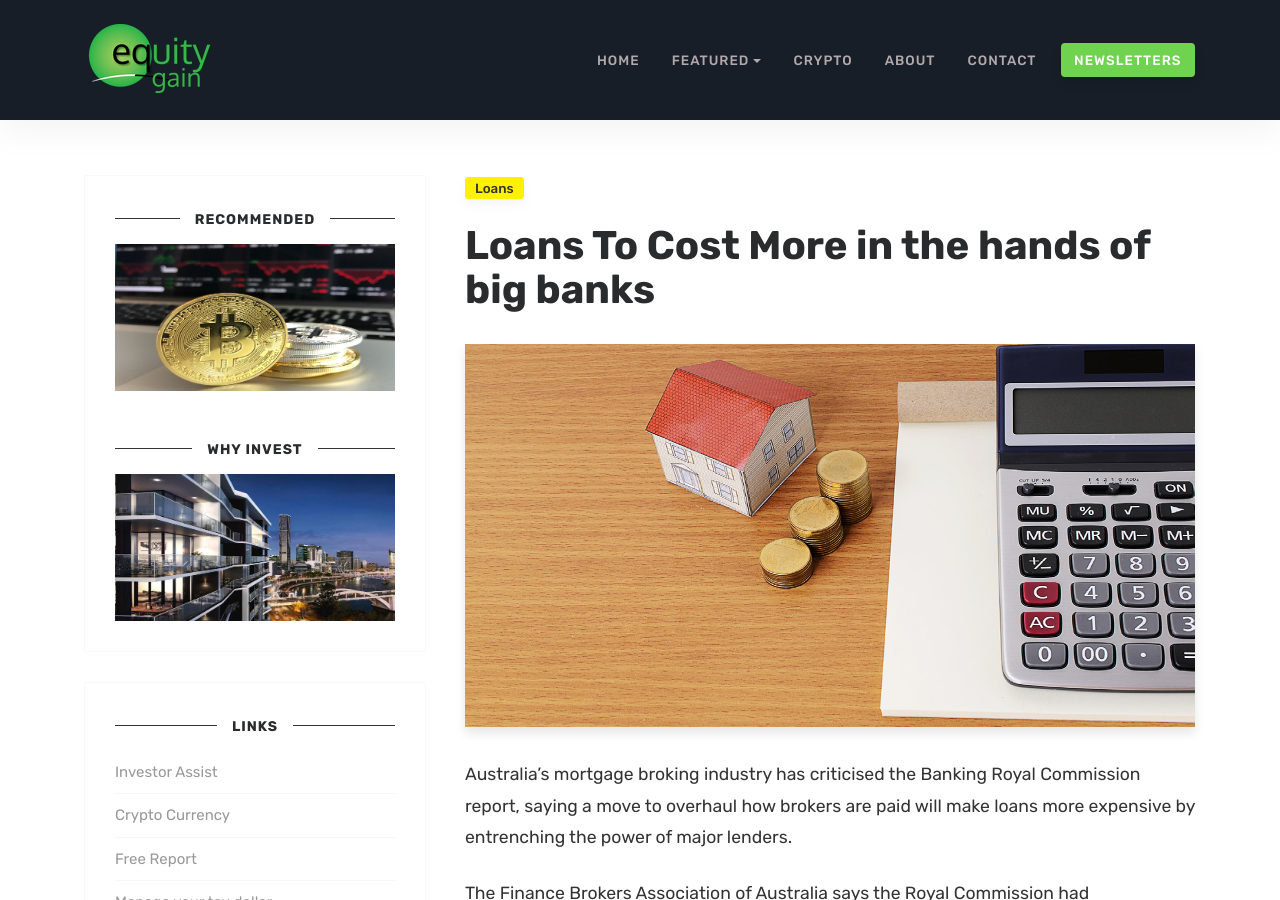
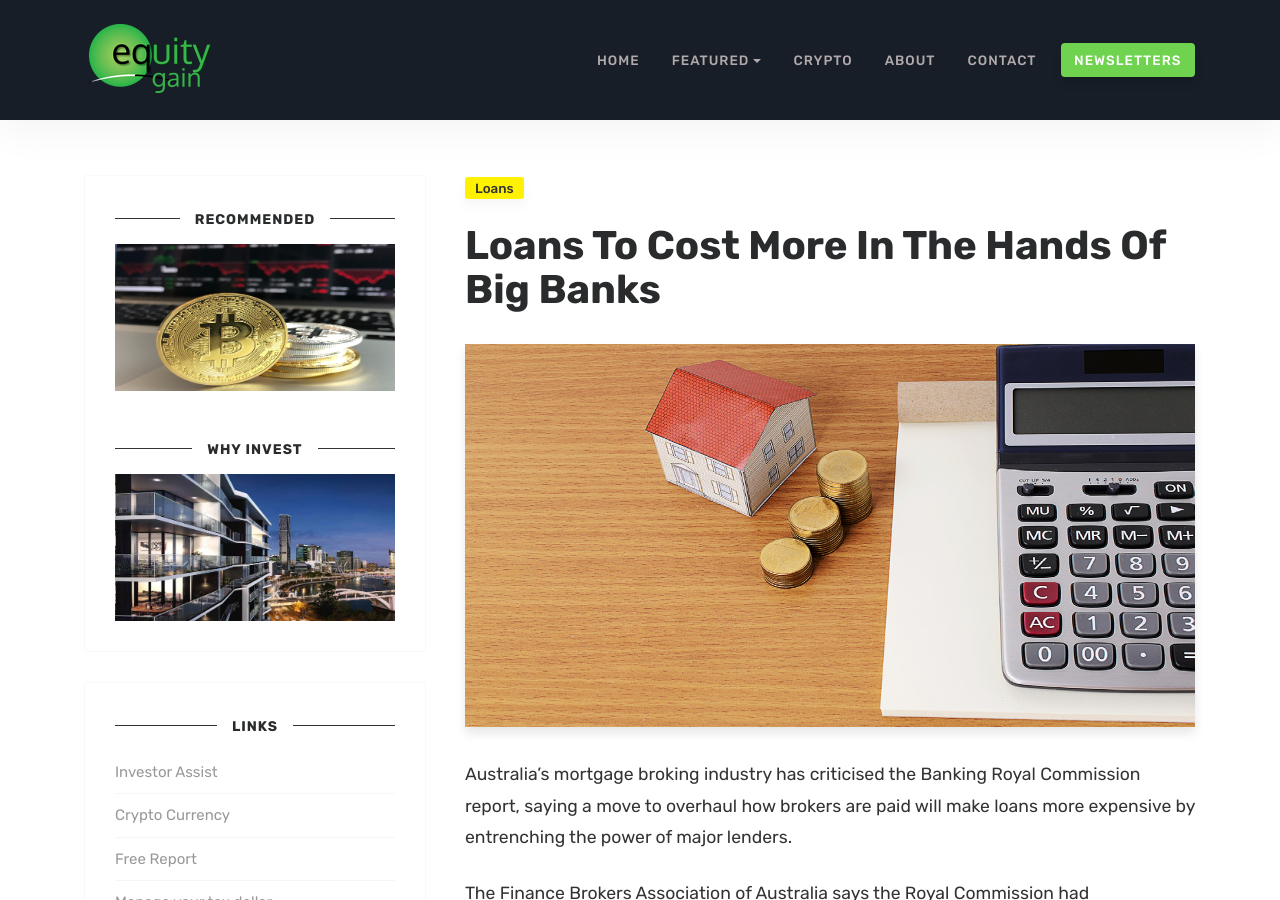
Before and after one commit to equitygain/blogs, a Jekyll site: the page built from _posts/2019-02-13-loans-cost-more.md, in a window 1280 px wide and 900 px high. Built offline with Jekyll 4.4.1, drawn with Linux system fonts in a browser that asks for light colours; comment, search, counter and statistics services are not loaded.

```diff
--- a/_posts/2019-02-13-loans-cost-more.md
+++ b/_posts/2019-02-13-loans-cost-more.md
@@ -1,6 +1,6 @@
 ---
 layout: post
-title:  "Loans To Cost More in the hands of big banks"
+title:  "Loans To Cost More In The Hands Of Big Banks"
 author: EG
 categories: [ Loans ]
 image: assets/images/homeCalc.png
```
